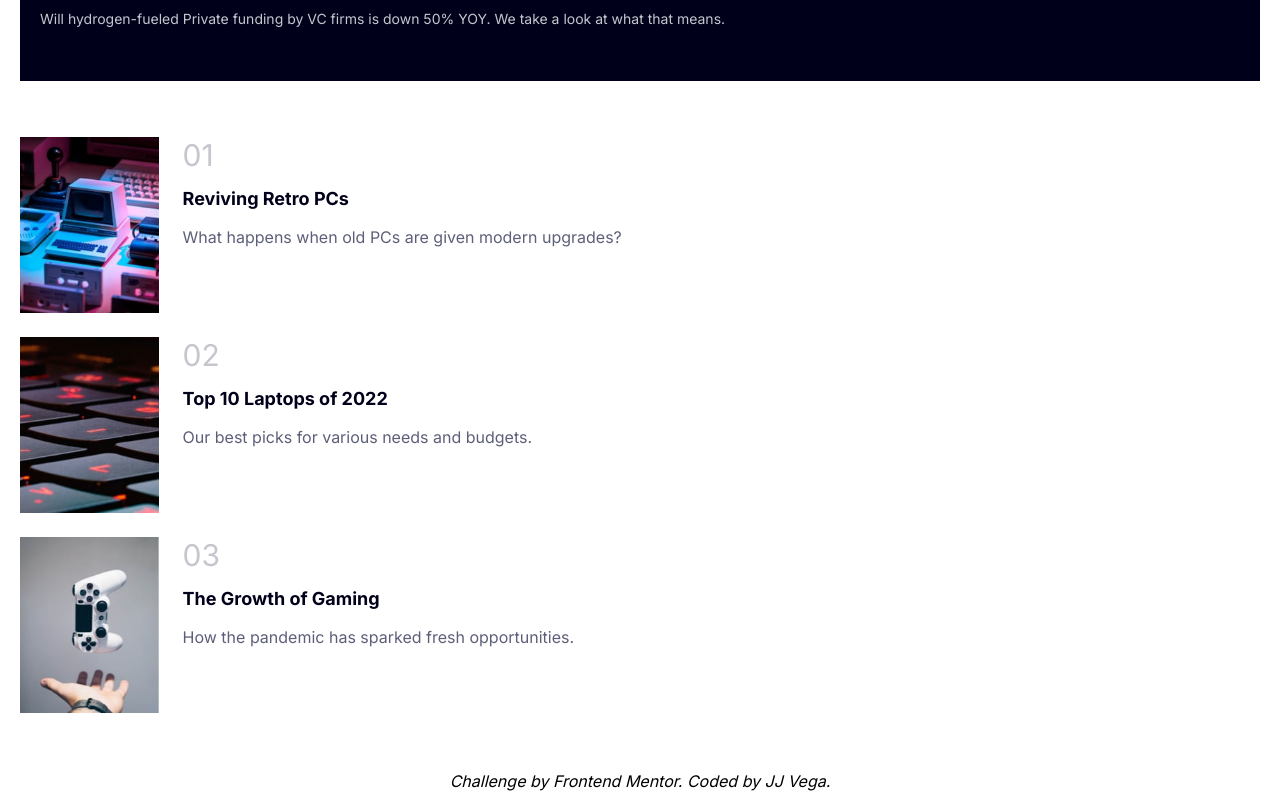
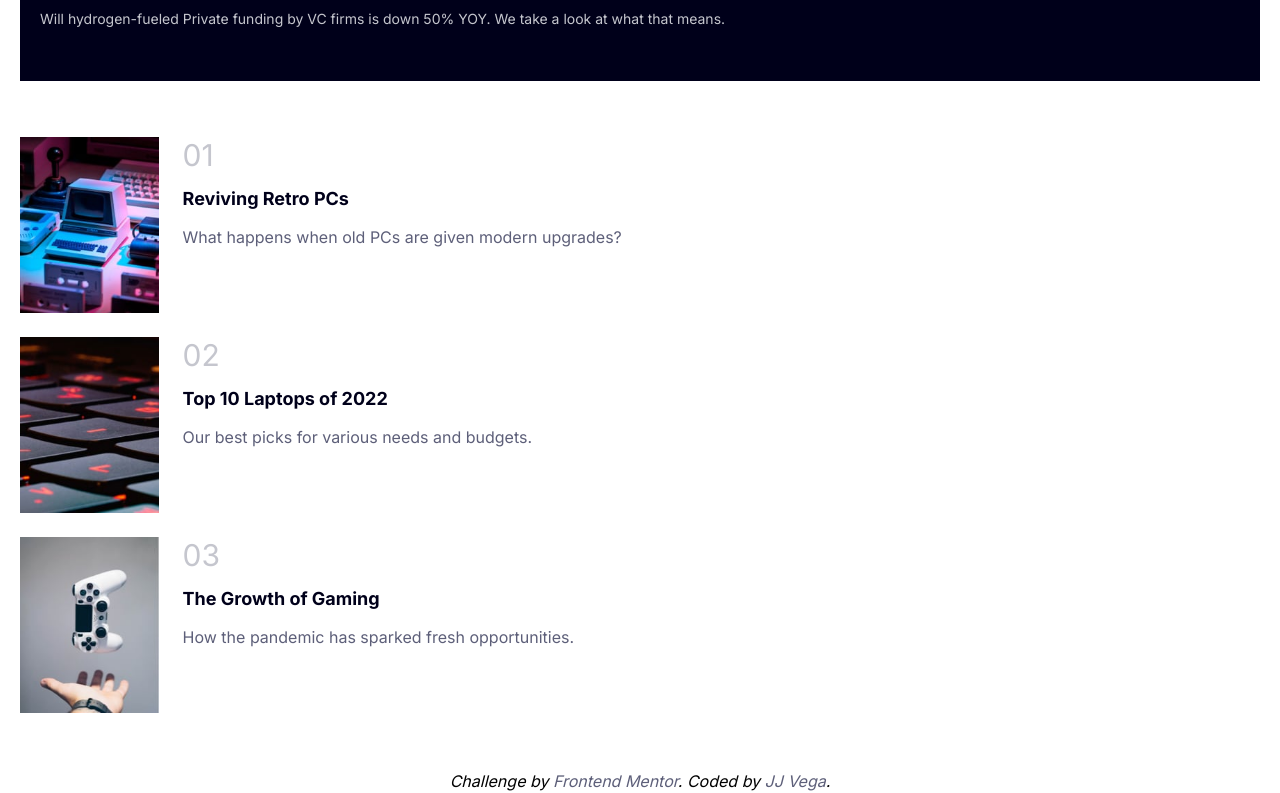
Before and after one commit to jjvega86/news-homepage-main, a website: page build/index.html in a window 1280 px wide. Shown: the part 1219-2012 px from the top of the page. Drawn offline with Linux system fonts and the light colour scheme.

Commit message:
👌 IMPROVE: Footer styling

```diff
--- a/build/index.html
+++ b/build/index.html
@@ -162,9 +162,17 @@
     </main>
     <footer class="text-center mt-14 italic">
       Challenge by
-      <a href="https://www.frontendmentor.io?ref=challenge" target="_blank"
+      <a
+        class="hover:text-primary-orange text-neutral-drk-gry-blue"
+        href="https://www.frontendmentor.io?ref=challenge"
+        target="_blank"
         >Frontend Mentor</a
-      >. Coded by <a href="https://github.com/jjvega86">JJ Vega</a>.
+      >. Coded by
+      <a
+        class="hover:text-primary-red text-neutral-drk-gry-blue"
+        href="https://github.com/jjvega86"
+        >JJ Vega</a
+      >.
     </footer>
   </body>
 </html>
```
